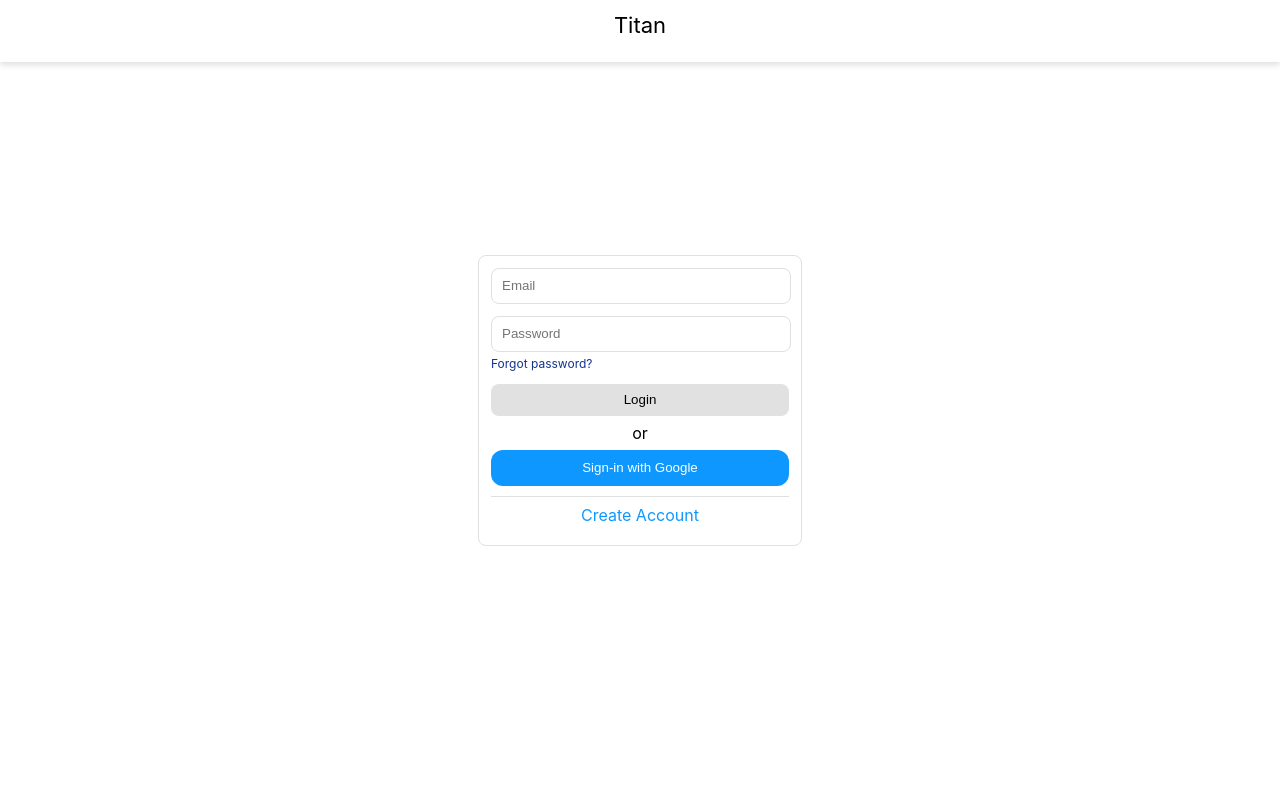
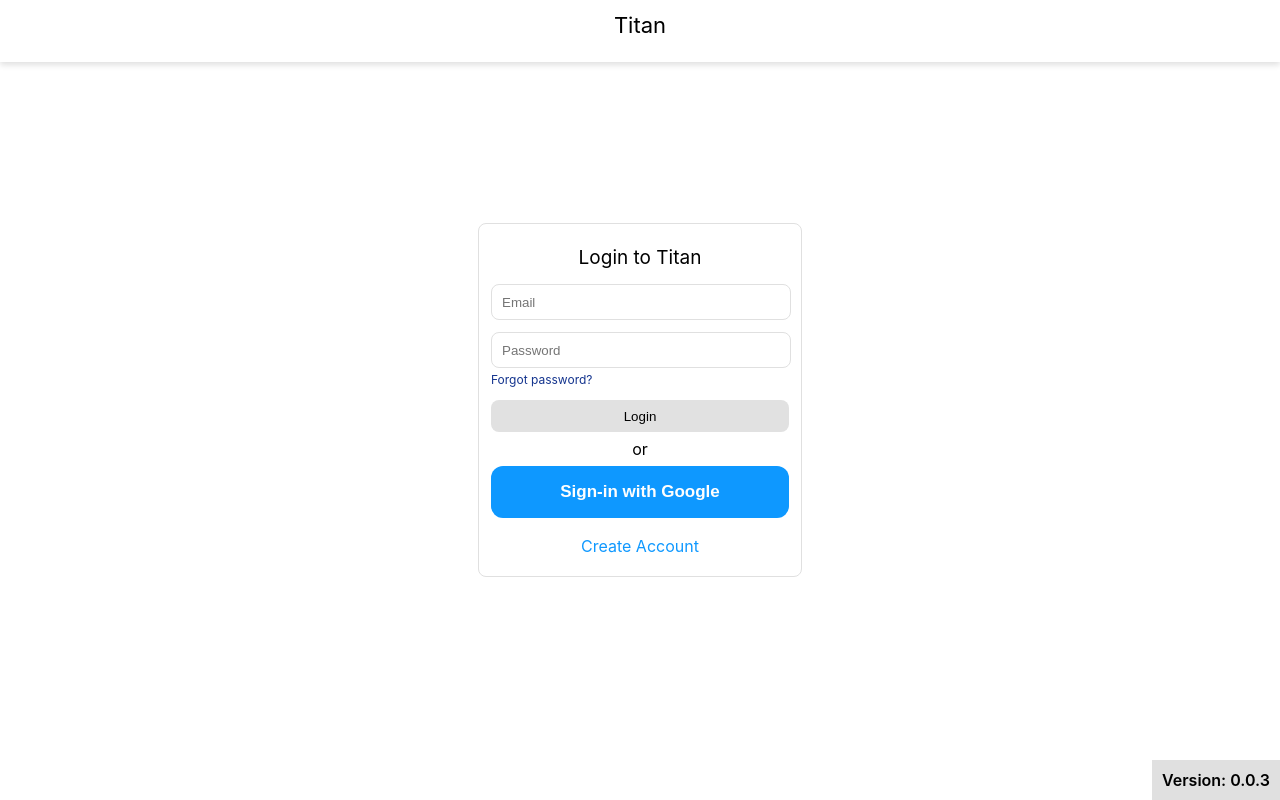
Before and after one commit to Cytescale/titan, a Next.js app: page / in a window 1280 px wide. Built offline with nearby package versions, Linux system fonts and the light colour scheme; no server answers.

Commit message:
0.0.3 commit

```diff
--- a/next.config.js
+++ b/next.config.js
@@ -1,5 +1,5 @@
 module.exports = {
      env: {
-
+       DEV_VERSION:"0.0.3",
      },
    }
--- a/package.json
+++ b/package.json
@@ -9,7 +9,6 @@
   },
   "dependencies": {
     "firebase": "^8.3.2",
-    "firebase-admin": "^9.6.0",
     "next": "10.1.3",
     "react": "17.0.2",
     "react-dom": "17.0.2"
--- a/pages/index.js
+++ b/pages/index.js
@@ -3,6 +3,7 @@ import SignUpAct from './src/signup';
 import firebaseHelper from '../util/firebase_helper';
 import UserClass from '../util/User';
 import React from 'react';
+
 
 var User = new UserClass();
 const firebaseHelp = new firebaseHelper(User);
@@ -30,14 +31,9 @@ export default class Home extends React.Component{
       }
     });
   }
-  componentDidUpdate(){
-   // this._init_user_check();
-  }
-
-  componentWillMount(){
+  componentDidMount(){
     this._init_user_check();
   }
-
   _set_logged_flag(bool){
     console.log("LOGIIN BOOL CHANGE "+ bool);
     bool!=null?this.setState({isLoggedFlag:bool}):console.log("Wrong flag");
@@ -52,6 +48,7 @@ export default class Home extends React.Component{
         setlogFlag={this._set_logged_flag}/>
         :
         <div>
+          <div className='app_ver_cont'>Version: {process.env.DEV_VERSION}</div>
           LOGGED IN
           <button onClick={firebaseHelp._firebaseGoogleSignOutInit}>Sign Out</button>
         </div>
--- a/pages/src/login/index.js
+++ b/pages/src/login/index.js
@@ -1,5 +1,4 @@
 import React, { useState,useEffect  } from 'react';
-
 
 
 export default class LoginAct extends React.Component{
@@ -16,12 +15,13 @@ export default class LoginAct extends React.Component{
      render(){
      return(
        <div className='login_act_main_body'>
+                    <div className='app_ver_cont'>Version: {process.env.DEV_VERSION}</div>
                     <title>Login</title>
                     <div className='login_act_main_head_body'>
                               Titan
-
                     </div>
                     <div className='login_act_main_form_body'>
+                         <div className='login_act_tit_cont'>Login to Titan</div>
                          <form>
                               <div><input type='text' placeholder='Email' className='login_act_main_unm_txt'/></div>
                               <div><input type='password' placeholder='Password' className='login_act_main_pass_txt'/></div>
--- a/pages/src/signup/index.js
+++ b/pages/src/signup/index.js
@@ -13,6 +13,7 @@ export default class SignUpAct extends React.Component{
                          <div className='login_act_main_head_body'>Titan</div>
                          <div className='login_act_main_form_body'>
                               <form>
+                                   <div className='login_act_tit_cont'>Sign Up to Titan</div>
                                    <div><input type='text' placeholder='Email' className='login_act_main_unm_txt'/></div>
                                    <div><input type='password' placeholder='Password' className='login_act_main_pass_txt'/></div>
                                    <div><input type='submit' value='Create Account' className='login_act_main_sub_butt' ></input></div>
--- a/styles/login.css
+++ b/styles/login.css
@@ -54,10 +54,12 @@
 }
 .login_act_gog_butt{
      width: 100%;
-     height: 36px;
+     height: 52px;
      background-color: #0E98FF;
      border-style: none;
      border-radius: 12px;
+     font-size: 17px;
+     font-weight: 600;
      color:#fefefe;
      cursor: pointer;
 }
@@ -78,5 +80,24 @@ padding-top: 8px;
 padding-bottom: 8px;
 margin-top: 10px;
 color: #0E98FF;
-border-top: 1px solid #e0e0e0;
+
 }
+.login_act_tit_cont{
+     padding-top: 10px;
+     padding-bottom: 5px;
+     margin-bottom: 10px;
+     width: 100%;
+     text-align: center;
+     font-size: 19px;
+}
+
+.app_ver_cont{
+     position: fixed;
+     background-color: #e0e0e0;
+     bottom: 0;
+     right: 0;
+     padding: 10px;
+     color: #000;
+     font-size: 16px;
+     font-weight: 600;
+}
```
Also changed, not shown: 1 other file (tests, documents, lock files or other folders).
